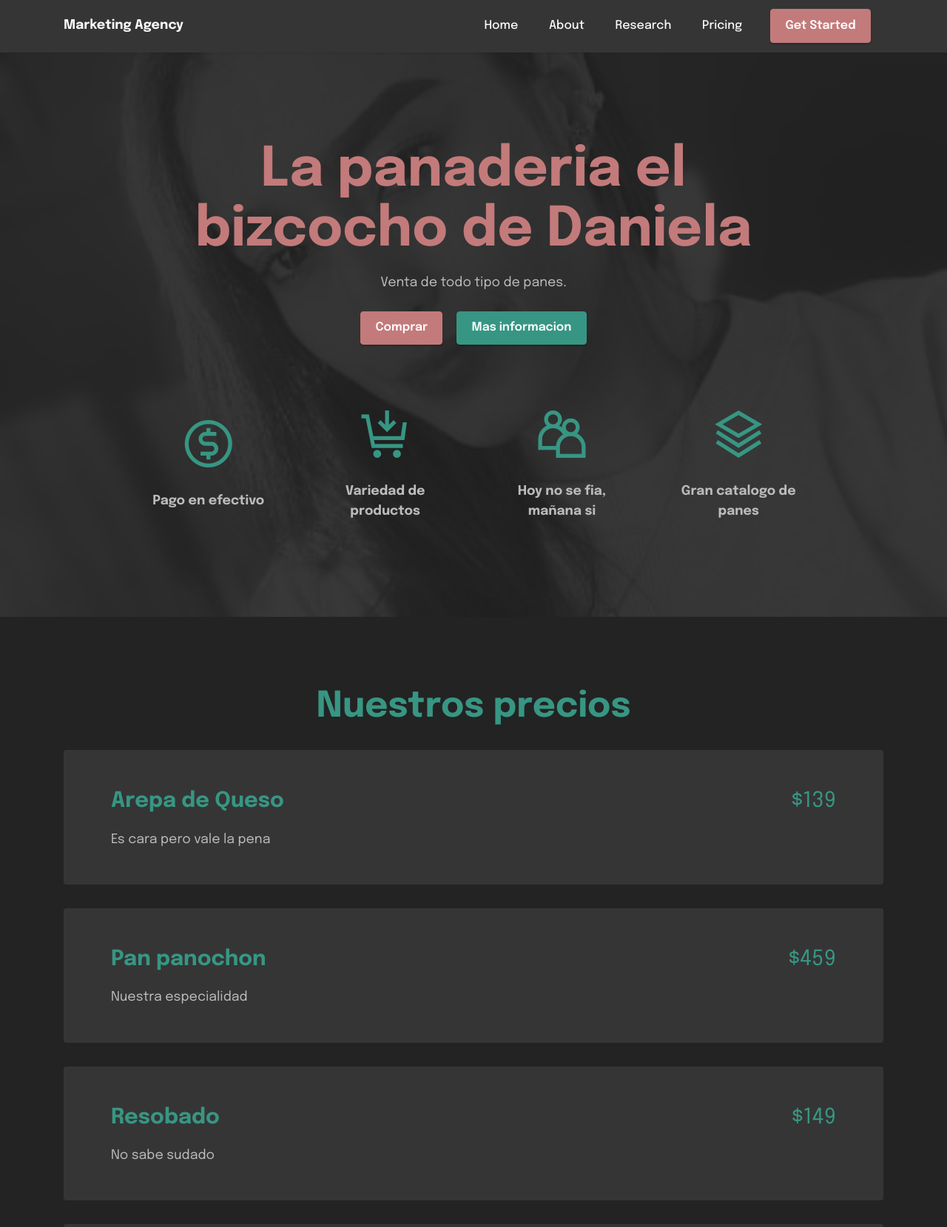
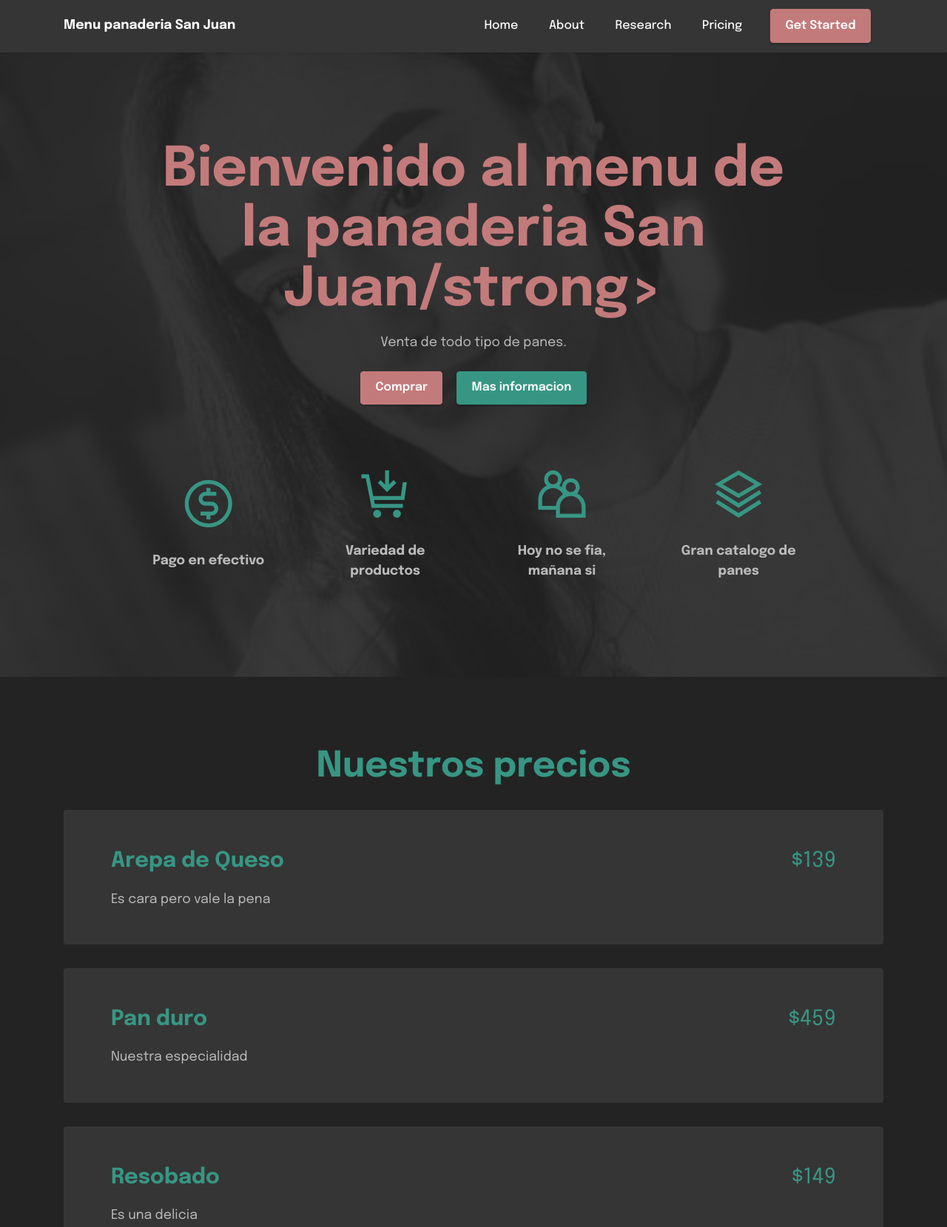
Before and after one commit to camilobolano/CamiloBolano.github.io, a plain HTML site: page index.html in a window 1280 px wide. Shown: the top 1659 px of the page at 74% size. Drawn offline with Linux system fonts and the light colour scheme; files whose address does not match are found by name.

Commit message:
Update index.html

```diff
--- a/index.html
+++ b/index.html
@@ -35,7 +35,7 @@
         <div class="container">
             <div class="navbar-brand">
 
-                <span class="navbar-caption-wrap"><a class="navbar-caption text-white display-7" href="https://mobiri.se">Marketing Agency</a></span>
+                <span class="navbar-caption-wrap"><a class="navbar-caption text-white display-7" href="https://mobiri.se">Menu panaderia San Juan</a></span>
             </div>
             <button class="navbar-toggler" type="button" data-toggle="collapse" data-bs-toggle="collapse" data-target="#navbarSupportedContent" data-bs-target="#navbarSupportedContent" aria-controls="navbarNavAltMarkup" aria-expanded="false" aria-label="Toggle navigation">
                 <div class="hamburger">
@@ -68,9 +68,9 @@
     <div class="container">
         <div class="media-container">
             <div class="col-md-12 col-lg-10 m-auto align-center">
-                <h1 class="mbr-section-title mbr-white mbr-fonts-style mb-3 display-1"><strong>La panaderia el bizcocho de Daniela</strong></h1>
+                <h1 class="mbr-section-title mbr-white mbr-fonts-style mb-3 display-1"><strong>Bienvenido al menu de la panaderia San Juan/strong></h1>
                 <p class="mbr-text mbr-white mbr-fonts-style display-7">Venta de todo tipo de panes.</p>
-                <div class="mbr-section-btn align-center"><a class="btn btn-primary display-4" href="https://mobiri.se/">Comprar</a> <a class="btn btn-secondary display-4" href="index.html#features19-a">Mas informacion</a></div>
+                <div class="mbr-section-btn align-center"><a class="btn btn-primary display-4" href="https://api.whatsapp.com/send/?phone=573229473364&text=Buenas%2C%2C%3F&type=phone_number&app_absent=0"">Comprar</a> <a class="btn btn-secondary display-4" href="index.html#features19-a">Mas informacion</a></div>
 
                 <div class="row pt-5 justify-content-center">
                     <div class="col-12 col-md-6 col-lg-3">
@@ -141,7 +141,7 @@
                 <div class="card-wrapper">
                     <div class="top-line row">
                         <div class="col">
-                            <h4 class="card-title mbr-fonts-style display-5"><strong>Pan panochon</strong></h4>
+                            <h4 class="card-title mbr-fonts-style display-5"><strong>Pan duro</strong></h4>
                         </div>
                         <div class="col-auto">
                             <p class="price mbr-fonts-style display-5">
@@ -165,7 +165,7 @@
                         </div>
                     </div>
                     <div class="bottom-line">
-                        <p class="mbr-text mbr-fonts-style display-7">No sabe sudado</p>
+                        <p class="mbr-text mbr-fonts-style display-7">Es una delicia</p>
                     </div>
                 </div>
             </div>
@@ -197,7 +197,7 @@
                         </div>
                     </div>
                     <div class="bottom-line">
-                        <p class="mbr-text mbr-fonts-style display-7">3 deditos completos</p>
+                        <p class="mbr-text mbr-fonts-style display-7">Combo de 3 Palitos completos</p>
                     </div>
                 </div>
             </div>
@@ -260,7 +260,7 @@
             <div class="col-sm-6 col-lg-4">
                 <div class="card-wrap">
                     <div class="image-wrap">
-                        <img src="assets/images/unnamed-360x360.jpg" alt="Mobirise Website Builder">
+                        <img src="assets/images/mesero.png" alt="Mobirise Website Builder">
                     </div>
                     <div class="content-wrap">
                         <h5 class="mbr-section-title card-title mbr-fonts-style align-center m-0 display-5">
@@ -445,7 +445,7 @@
                         <p class="mbr-text mbr-fonts-style mb-2 display-4">
                             Mon - Fri 09:00 - 18:00</p>
                         <h5 class="link mbr-black mbr-fonts-style display-7">
-                            <a href="https://api.whatsapp.com/send/?phone=573212767341&text=Buenas%2C¿a+cuanto+el+pan?%2C¿Que+mas+tiene?%3F&type=phone_number&app_absent=0" class="text-primary">Call (57)3212767341</a>
+                            <a href="https://api.whatsapp.com/send/?phone=573229473364&text=B%3F&type=phone_number&app_absent=0" class="text-primary">Call (57)3229473364</a>
                         </h5>
                     </div>
                 </div>
```
